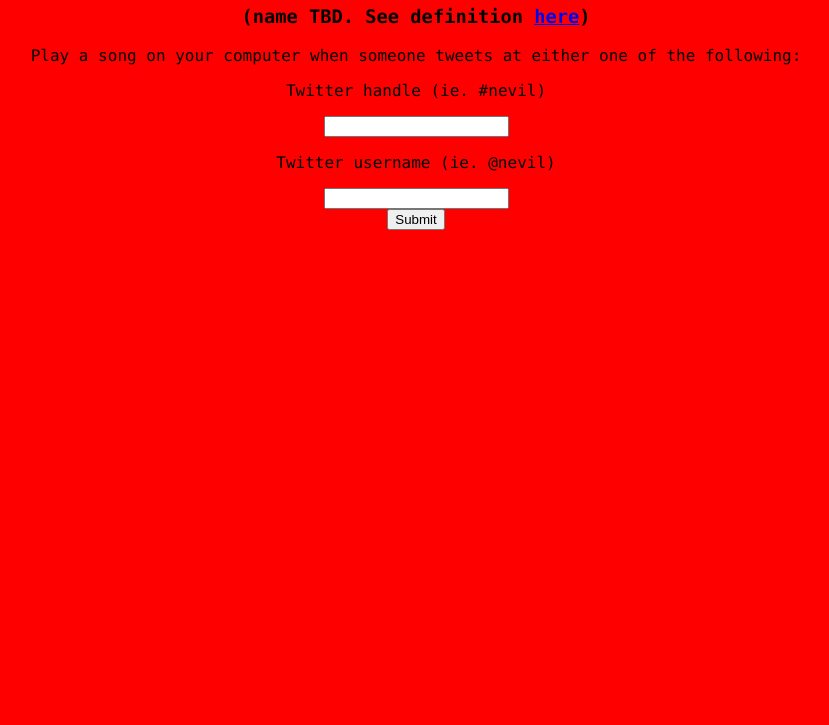
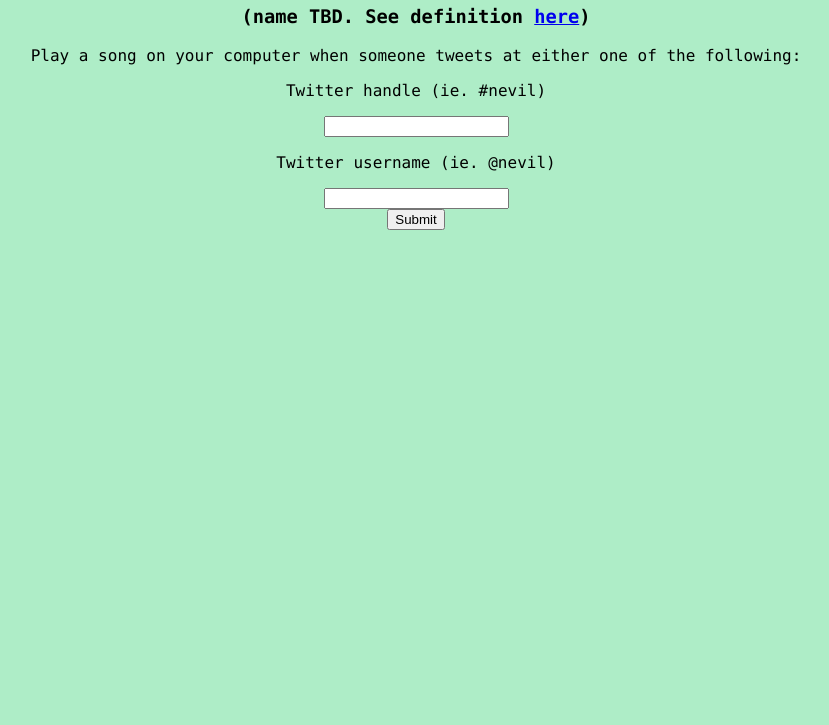
Before and after one commit to nevilgeorge-zz/tweeq, a website: page index.html in a window 1280 px wide. Shown: the part 75-800 px from the top of the page, without its empty margins (224-1053 px from the left). Drawn offline with Linux system fonts and the light colour scheme; a script that the page names is missing.

Commit message:
some more CSS changes made

```diff
--- a/index.html
+++ b/index.html
@@ -5,7 +5,7 @@
 	<!-- <link rel="stylesheet" href="style.css" type="text/css"> -->
 	<style>
 		body {
-			background-color: red;
+			background-color: #AEEDC7;
 		}
 		div {
 			text-align: center;
```
